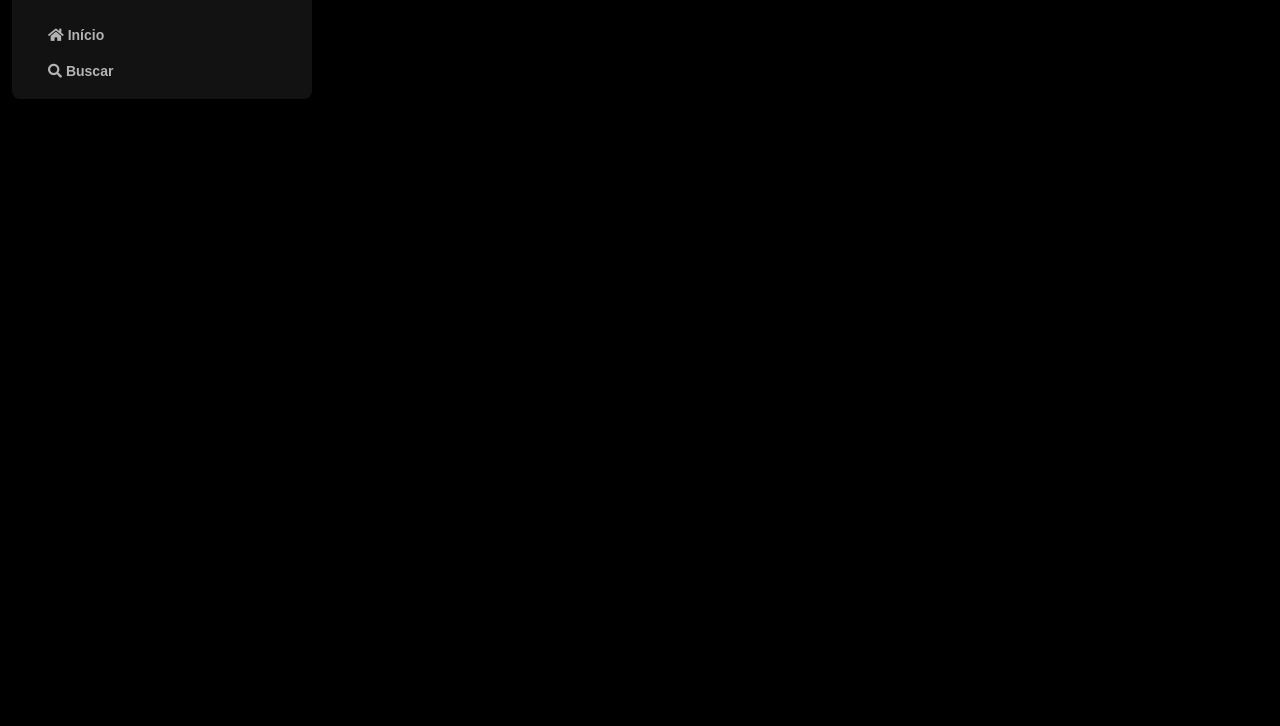
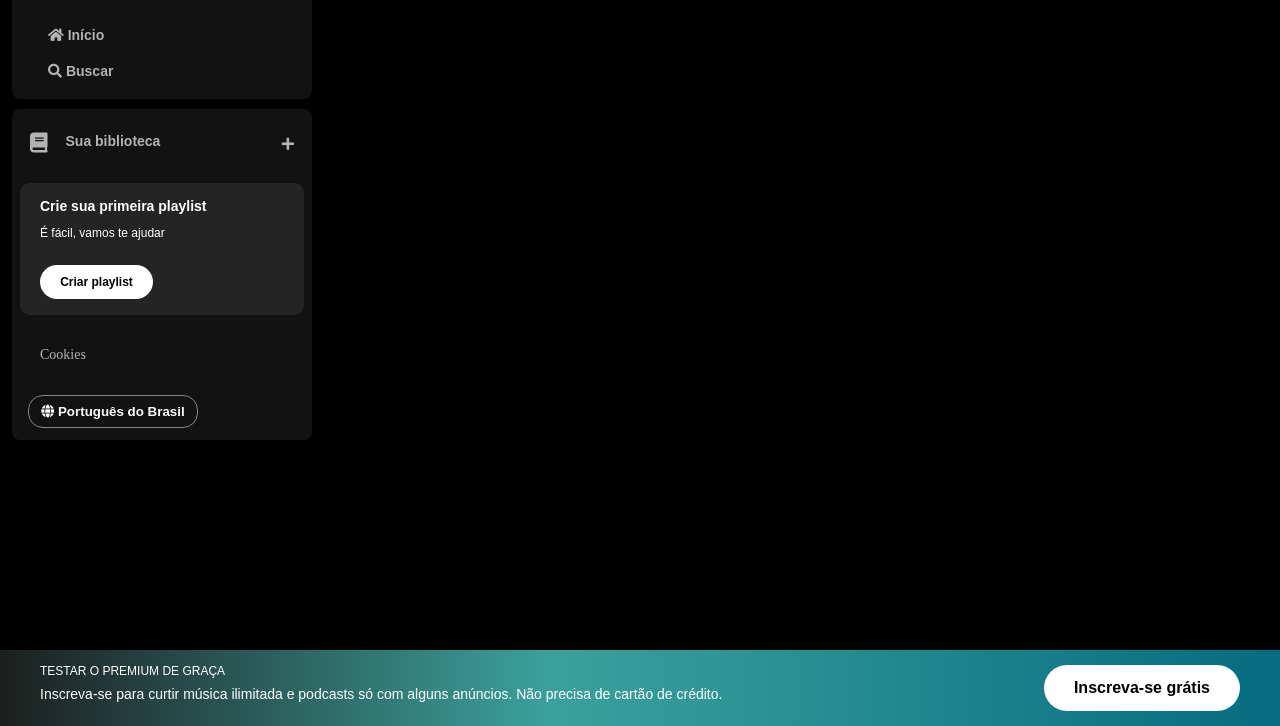
Before and after one commit to Carlosmveloso/Spotify, a plain HTML site: page index.html in a window 1280 px wide. Shown: the part 74-800 px from the top of the page. Drawn offline with Linux system fonts and the light colour scheme.

Commit message:
continuando com o projeto

```diff
--- a/index.html
+++ b/index.html
@@ -33,6 +33,40 @@
                 </li>
             </ul>
         </nav>
+        <div class="library">
+            <div class="library__content">
+                <button class="library__button">
+                    <span class="fa fas fa-book"></span>
+                    <span>Sua biblioteca</span>
+                </button>
+                <span class="fa fa-plus"></span>
+            </div>
+            <section class="section-playlist">
+                <div class="section-playlist__content">
+                    <span class="text title">Crie sua primeira playlist</span>
+                    <span class="text subtitle">É fácil, vamos te ajudar</span>
+                    <button class="section-playlist__button">Criar playlist</button>
+                </div>
+            </section>
+            <div class="cookies">
+                <a href="#">Cookies</a>
+            </div>
+            <div class="languages">
+                <button class="languages__button">
+                    <span class="fa fa-globe"></span>
+                    <span>Português do Brasil</span>
+                </button>
+            </div>
+        </div>
     </div>
+    <footer class="disclaimer-premium">
+        <div class="text">
+            <p class="disclaimer-premium__title">Testar o Premium de graça</p>
+            <p class="disclaimer-premium__subtitle">Inscreva-se para curtir música ilimitada e podcasts só com alguns anúncios. Não precisa de cartão de crédito.</p>
+        </div>
+        <div class="button">
+             <button type="button">Inscreva-se grátis</button>
+        </div>
+    </footer>
 </body>
 </html>
--- a/styles.css
+++ b/styles.css
@@ -44,3 +44,172 @@ body{
     font-size: 14px;
     font-family: "DM Sans", sans-serif;
 }
+
+.library {
+    background-color: #121212;
+    border-radius: 8px;
+    display: flex;
+    justify-content: space-between;
+    flex-flow: column nowrap;
+    padding: 4px 8px;
+    color: #b3b3b3;
+    font-weight: 600;
+    font-size: 14px;
+    margin-top: 10px;
+}
+
+.library .library__content {
+    display: flex;
+    justify-content: space-between;
+}
+
+.library .library__button {
+    display: flex;
+    margin-right: 10px;
+    color: #b3b3b3;
+    background-color: transparent;
+    border: 0px;
+    font-size: 14px;
+    font-weight: 700;
+    font-family: "DM Sans", sans-serif;
+    text-align: center;
+    text-decoration: none;
+    text-transform: none;
+    padding: 20px 10px;
+}
+
+.library .library__button .fa {
+    font-size: 20px;
+    font-weight: 300;
+    color: #b3b3b3;
+    margin-right: 10px;
+    padding-right: 8px;
+}
+
+.fa-plus {
+    margin: 24px 10px;
+}
+
+.section-playlist {
+    display: flex;
+    align-items: flex-start;
+    justify-content: space-between;
+    gap: 20px;
+    background-color: #242424;
+    color: #b3b3b3;
+    font-size: 14px;
+    font-weight: 600;
+    border-radius: 10px;
+    margin: 8px 0;
+    padding: 16px 20px;
+}
+
+.section-playlist__content {
+    display: flex;
+    flex-flow: column nowrap;
+}
+
+.section-playlist__content .text {
+    padding-bottom: 14px;
+    color: #fff;
+    font-family: "DM Sans", sans-serif;
+}
+
+.section-playlist__content .title {
+    font-weight: 700;
+}
+
+.section-playlist__content .subtitle {
+    font-size: 12px;
+    font-weight: 500;
+}
+
+.section-playlist__content .section-playlist__button {
+    width: 113px;
+    display: flex;
+    justify-content: center;
+    background-color: #fff;
+    color: #000;
+    border-radius: 20px;
+    font-size: 12px;
+    font-weight: 700;
+    font-family: "DM Sans", sans-serif;
+    text-decoration: none;
+    text-transform: none;
+    padding: 10px;
+    margin-top: 12px;
+    border: 0;
+    cursor: pointer;
+}
+
+.cookies {
+    margin: 25px 20px;
+}
+
+.cookies a {
+    color: #b3b3b3;
+    font-size: 14px;
+    font-weight: 500;
+    text-decoration: none;
+}
+
+.cookies a:hover {
+    text-decoration: underline;
+}
+
+.languages .languages__button {
+    width: 170px;
+    align-items: center;
+    background-color: transparent;
+    border: 1px solid #878787;
+    border-radius: 15px;
+    color: #fff;
+    cursor: pointer;
+    font-weight: bold;
+    margin: 8px;
+    padding: 8px;
+}
+
+/*Estilo do footer*/
+
+.disclaimer-premium {
+    position: fixed;
+    bottom: 0;
+    left: 0;
+    right: 0;
+    background: linear-gradient(90deg, rgb(28, 31, 30) 0%, rgba(59,161,156,1) 43%, rgba(5,108,129,1) 100%);
+    padding: 15px 40px;
+    display: flex;
+    justify-content: space-between;
+}
+
+.disclaimer-premium .text {
+    flex-shrink: 0;
+    font-family: Arial, Helvetica, sans-serif;
+}
+
+.disclaimer-premium .disclaimer-premium__title{
+    color: #fff;
+    text-transform: uppercase;
+    font-size: 12px;
+    font-weight: 400;
+    margin-bottom: 10px;
+}
+
+.disclaimer-premium .disclaimer-premium__subtitle {
+    color: #fff;
+    font-size: 14px;
+    font-weight: 500;
+}
+
+.disclaimer-premium button {
+    background-color: #fff;
+    color: #000;
+    font-size: 16px;
+    font-weight: bold;
+    padding: 14px 30px;
+    border: 0px;
+    border-radius: 40px;
+    cursor: pointer;
+    flex-shrink: 0;
+}
```
